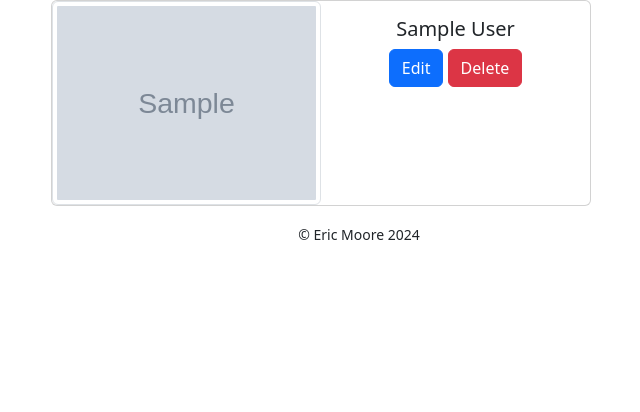
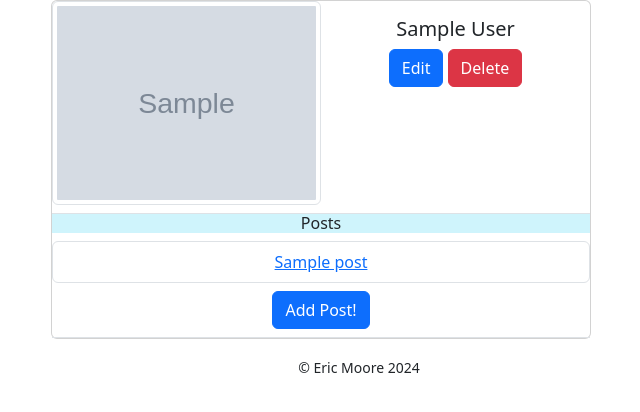
Before and after one commit to ericmoore0709/blogly, a Flask app: page /users/1 in a window 1280 px wide. Shown: the part 56-468 px from the top of the page, without its empty margins (281-921 px from the left). Run offline with Flask 3, Linux system fonts and the light colour scheme; tables that the repository leaves empty hold one stand-in row (values such as "Sample post"); grey boxes marked "Sample" are stand-in pictures.

Commit message:
Added posts list to userDetails

```diff
--- a/templates/userDetails.html
+++ b/templates/userDetails.html
@@ -9,12 +9,26 @@
             <div class="col-md-6">
                 <div class="card-body">
                     <h5 class="card-title">{{user.full_name()}}</h5>
+
                     <form class="mb-0" action={{'/users/' + user.id | string + '/delete' }} method="post">
                         <input type="hidden" value={{user.id}} />
                         <a href={{'/users/' + user.id | string + '/edit' }} class="btn btn-primary">Edit</a>
                         <button id="delete_button" class="btn btn-danger">Delete</button>
                     </form>
                 </div>
+            </div>
+            <div class="mt-2 border-top border-bottom">
+                <h6 class="bg-info-subtle">Posts</h6>
+                {% if user.posts %}
+                <ul class="list-group">
+                    {% for post in user.posts %}
+                    <li class="list-group-item"><a href="#">{{post.title}}</a></li>
+                    {% endfor %}
+                </ul>
+                {% else %}
+                <p>No posts yet!</p>
+                {% endif %}
+                <a class="btn btn-primary my-2" href="#">Add Post!</a>
             </div>
         </div>
     </div>
```
